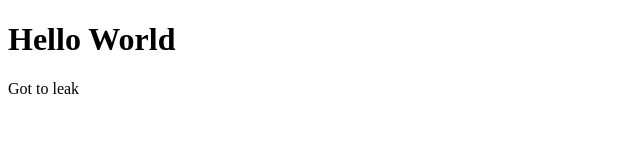
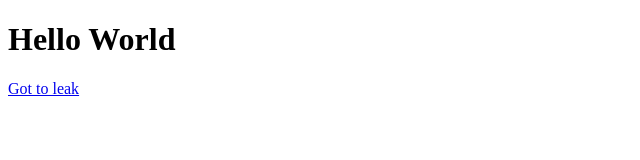
Before and after one commit to NubianPyramid/nubianpyramid.github.io, a plain HTML site: page index.html in a window 1280 px wide. Shown: the full height of the page, 0-640 px from the left. Drawn offline with Linux system fonts and the light colour scheme.

Commit message:
Update index.html

```diff
--- a/index.html
+++ b/index.html
@@ -2,6 +2,6 @@
 <html>
 <body>
 <h1>Hello World</h1>
-<p><a src="leak.html"> Got to leak </a></p>
+<p><a href="leak.html"> Got to leak </a></p>
 </body>
 </html>
```
